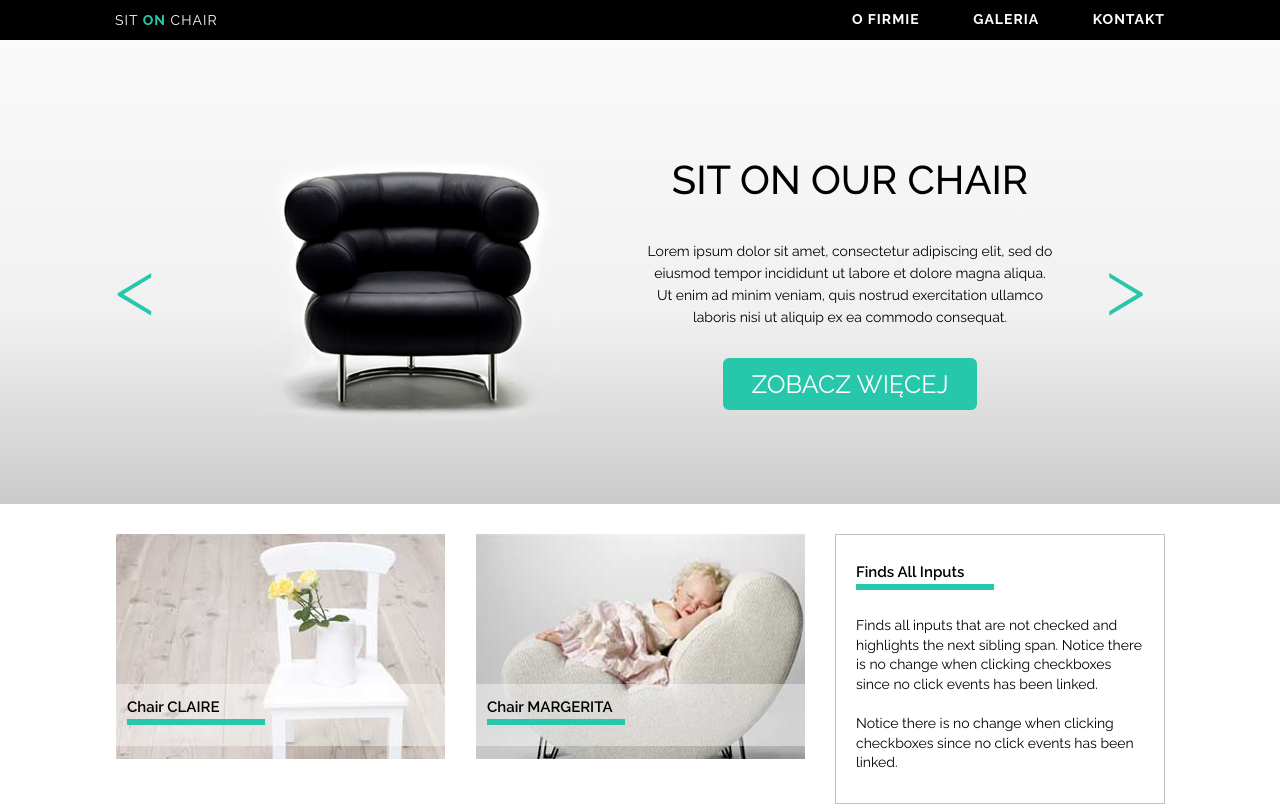
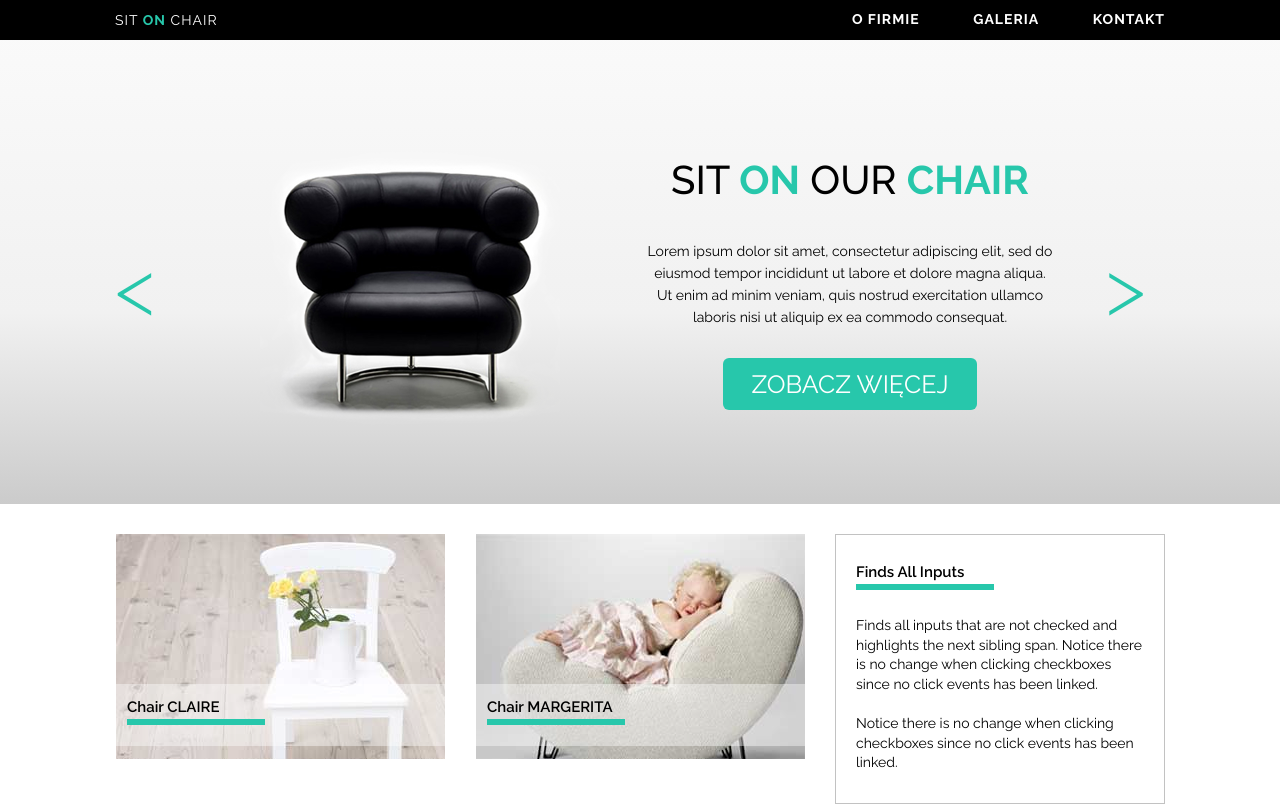
Before and after one commit to kristoferek/SitOnTheChair, a plain HTML site: page index.html in a window 1280 px wide. Shown: the top 807 px of the page. Drawn offline with Linux system fonts and the light colour scheme.

Commit message:
Ostatnie stylowanie

```diff
--- a/css/style.css
+++ b/css/style.css
@@ -162,7 +162,7 @@ h2{
   padding: 0 50px 0 0;
 }
 
-.slider-description-title{
+.slider-description-title, .slider-description-title > span{
   width: 100%;
   height: 120px;
   font-size: 40px;
@@ -171,6 +171,11 @@ h2{
   text-transform: uppercase;
   text-align: center;
   padding: 40px 0;
+}
+
+.slider-description-title > span{
+  color: #27c7ab;
+  font-weight: 700;
 }
 
 .slider-description-text{
--- a/index.html
+++ b/index.html
@@ -55,7 +55,7 @@
             <!-- Description -->
             <div class="slider-description">
               <div class="slider-description-title">
-                sit on our chair
+                sit <span>on</span> our <span>chair</span>
               </div>
               <div class="slider-description-text">
                 Lorem ipsum dolor sit amet, consectetur adipiscing elit, sed do eiusmod tempor incididunt ut labore et dolore magna aliqua. Ut enim ad minim veniam, quis nostrud exercitation ullamco laboris nisi ut aliquip ex ea commodo consequat.
```
